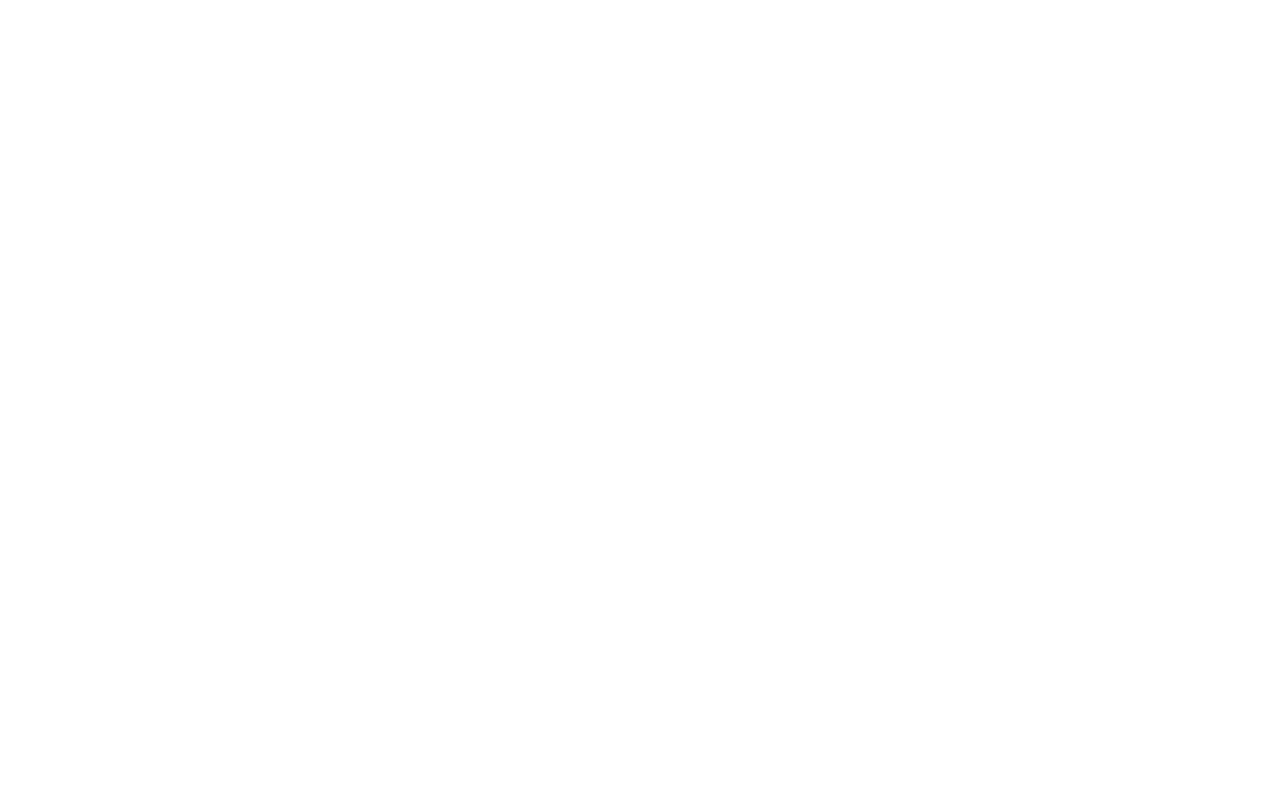
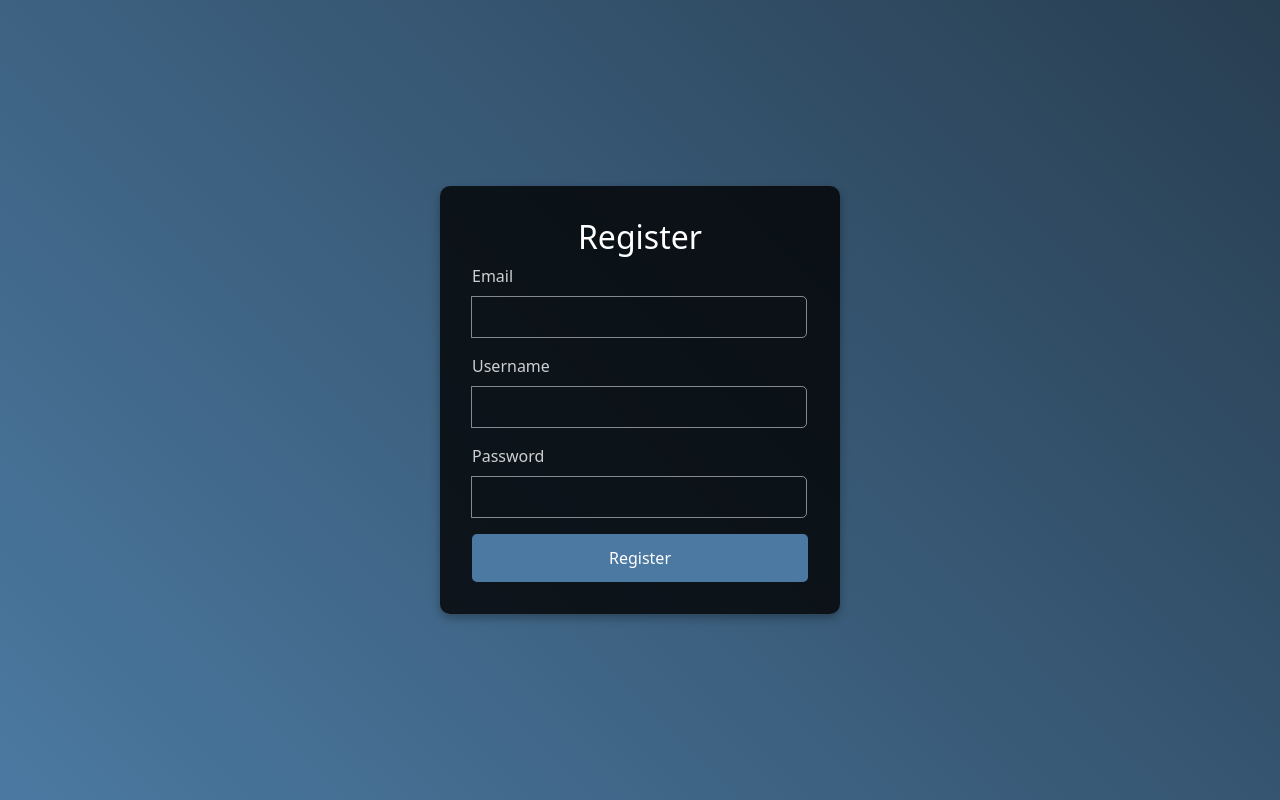
Before and after one commit to pcomer04/HackMidwest-DoppelHanger, a React (Create React App) app in the folder dopplehangar-frontend/: page /signup in a window 1280 px wide. Before the commit this address had no page. Built offline with nearby package versions, Linux system fonts and the light colour scheme.

Commit message:
sign up complete, starting work on home

```diff
--- /dev/null
+++ b/dopplehangar-frontend/src/API/signup-api.js
@@ -0,0 +1,15 @@
+export const signup = async (username, email, password) => {
+    const response = await fetch("https://your-api-endpoint.com/login", {
+      method: "POST",
+      headers: {
+        "Content-Type": "application/json",
+      },
+      body: JSON.stringify({ username, email, password }),
+    });
+
+    if (!response.ok) {
+      throw new Error("Network response was not ok");
+    }
+
+    return response.json();
+  };
--- a/dopplehangar-frontend/src/App.js
+++ b/dopplehangar-frontend/src/App.js
@@ -1,12 +1,13 @@
 import './App.css';
 import {BrowserRouter as Router, Route, Routes} from 'react-router-dom';
-import {Login} from './index'
+import {Login, Signup} from './index'
 
 function App() {
   return (
     <Router>
       <Routes>
         <Route path="/" element={<Login />} />
+        <Route path="/signup" element={<Signup />} />
       </Routes>
     </Router>
   );
--- a/dopplehangar-frontend/src/Components/Login/login.jsx
+++ b/dopplehangar-frontend/src/Components/Login/login.jsx
@@ -49,9 +49,9 @@
           Login
         </button>
         <div className="extra-options">
-          <a href="#!">Forgot password?</a>
+
           <p>
-            Don't have an account? <a href="#!">Sign Up</a>
+            Don't have an account? <a href="/signup">Sign up</a>
           </p>
         </div>
       </form>
--- /dev/null
+++ b/dopplehangar-frontend/src/Components/Signup/signup.css
@@ -0,0 +1,65 @@
+.signup-container {
+    display: flex;
+    justify-content: center;
+    align-items: center;
+    height: 100vh;
+    background: linear-gradient(45deg, #4b79a1, #283e51);
+  }
+
+  .signup-form {
+    background: rgba(0, 0, 0, 0.8);
+    padding: 2rem;
+    border-radius: 10px;
+    box-shadow: 0 4px 10px rgba(0, 0, 0, 0.3);
+    color: white;
+    width: 100%;
+    max-width: 400px;
+    text-align: center;
+  }
+
+  .input-group {
+    margin-bottom: 1rem;
+    text-align: left;
+  }
+
+  .input-group label {
+    display: block;
+    margin-bottom: 0.5rem;
+    color: rgba(255, 255, 255, 0.8);
+  }
+
+  .input-group input {
+    width: 100%;
+    padding: 0.5rem;
+    border-radius: 5px;
+    border: 1px solid rgba(255, 255, 255, 0.5);
+    background: transparent;
+    color: white;
+  }
+
+  .btn {
+    padding: 0.75rem;
+    width: 100%;
+    background-color: #4b79a1;
+    border: none;
+    color: white;
+    border-radius: 5px;
+    cursor: pointer;
+  }
+
+  .btn:hover {
+    background-color: #283e51;
+  }
+
+  .extra-options {
+    margin-top: 1rem;
+  }
+
+  .extra-options a {
+    color: rgba(255, 255, 255, 0.8);
+    text-decoration: none;
+  }
+
+  .extra-options p {
+    margin: 0.5rem 0 0;
+  }
--- /dev/null
+++ b/dopplehangar-frontend/src/Components/Signup/signup.jsx
@@ -0,0 +1,69 @@
+import React from "react";
+import { useState } from "react";
+import { signup } from "../../API/signup-api";
+import "./signup.css";
+
+const Signup = () => {
+  const [email, setEmail] = useState("");
+  const [username, setUsername] = useState("");
+  const [password, setPassword] = useState("");
+
+  const handleSubmit = async (event) => {
+    event.preventDefault();
+
+    try {
+      const data = await signup(username, email, password);
+      console.log("Success:", data);
+
+      // Reset the form inputs
+      setEmail("");
+      setUsername("");
+      setPassword("");
+    } catch (error) {
+      console.error("Error:", error);
+    }
+  };
+
+  return (
+    <div className="signup-container">
+      <form onSubmit={handleSubmit} className="signup-form">
+        <h2>Register</h2>
+        <div className="input-group">
+          <label htmlFor="email">Email</label>
+          <input
+            type="email"
+            id="email"
+            value={email}
+            onChange={(e) => setEmail(e.target.value)}
+            required
+          />
+        </div>
+        <div className="input-group">
+          <label htmlFor="username">Username</label>
+          <input
+            type="username"
+            id="username"
+            value={username}
+            onChange={(e) => setUsername(e.target.value)}
+            required
+          />
+        </div>
+        <div className="input-group">
+          <label htmlFor="password">Password</label>
+          <input
+            type="password"
+            id="password"
+            value={password}
+            onChange={(e) => setPassword(e.target.value)}
+            required
+          />
+        </div>
+        <button type="submit" className="btn">
+          Register
+        </button>
+      </form>
+    </div>
+  );
+};
+
+export default Signup;
--- a/dopplehangar-frontend/src/index.js
+++ b/dopplehangar-frontend/src/index.js
@@ -4,9 +4,11 @@
 import App from './App';
 import 'bootstrap/dist/css/bootstrap.css';
 import Login from './Components/Login/login'
+import Signup from './Components/Signup/signup';
 
 export{
-  Login
+  Login,
+  Signup,
 }
 
 const root = ReactDOM.createRoot(document.getElementById('root'));
```
Also changed, not shown: dopplehangar-frontend/src/Components/Redirection/redirect-button.jsx (added, +11 -0 lines).
